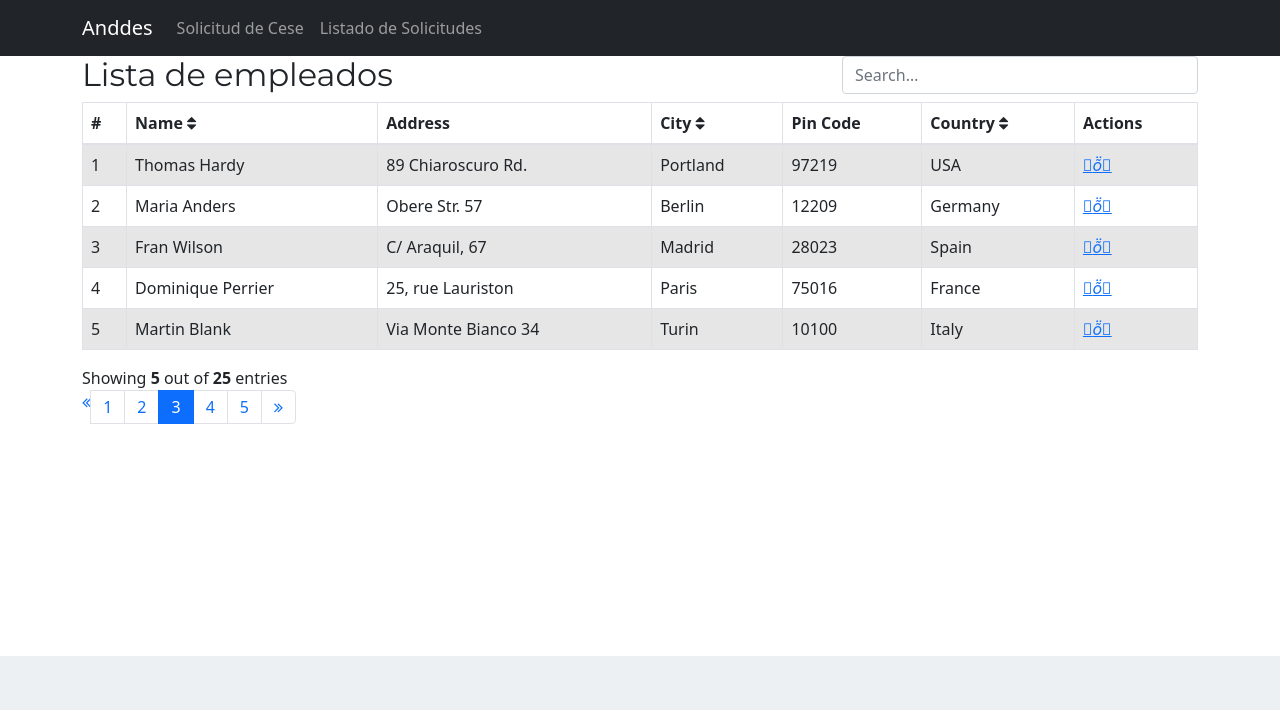
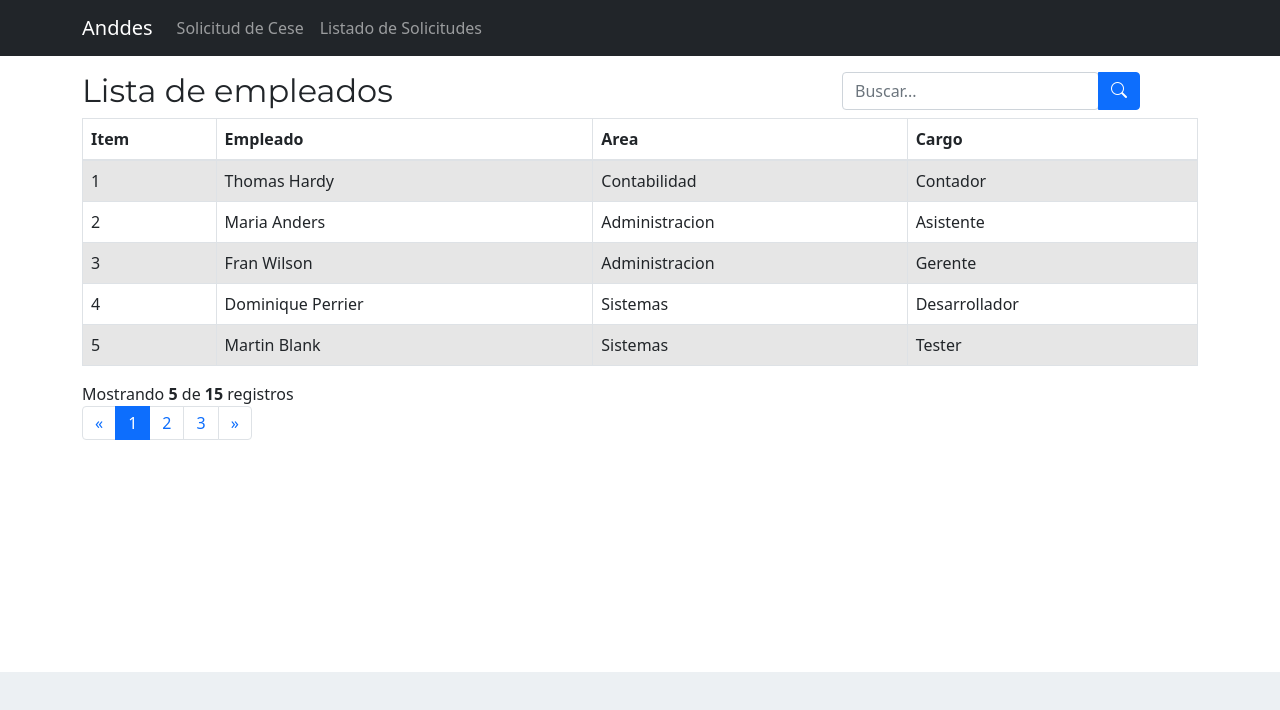
Before and after one commit to Juver-Malpartida/UPC_IS211_DesarrolloWeb, an Angular app in the folder Frontend/Proyecto/: page /listarempleados in a window 1280 px wide. Shown: the top 710 px of the page. Built offline with nearby package versions, Linux system fonts and the light colour scheme; a web font is replaced by a local one.

Commit message:
ListarEmpleadosComponent: Mejorar UI

```diff
--- a/Frontend/Proyecto/angular.json
+++ b/Frontend/Proyecto/angular.json
@@ -31,7 +31,8 @@
             ],
             "styles": [
               "src/styles.css",
-              "node_modules/bootstrap/dist/css/bootstrap.min.css"
+              "node_modules/bootstrap/dist/css/bootstrap.min.css",
+              "node_modules/bootstrap-icons/font/bootstrap-icons.css"
             ],
             "scripts": []
           },
--- a/Frontend/Proyecto/src/app/pages/listar-empleados/listar-empleados.component.html
+++ b/Frontend/Proyecto/src/app/pages/listar-empleados/listar-empleados.component.html
@@ -1,126 +1,84 @@
-<div class="container-xl">
-    <div class="table-responsive">
-        <div class="table-wrapper">
-            <div class="table-title">
+<div class="container my-3">
     <div class="row">
         <div class="col-sm-8">
             <h2>Lista de empleados</h2>
         </div>
         <div class="col-sm-4">
-                        <div class="search-box">
+            <div class="input-group">
+                <div class="form-inline">
+                    <input type="search" id="form1" class="form-control" placeholder="Buscar..." />
+                </div>
+                <button type="button" class="btn btn-primary">
                     <i class="bi bi-search"></i>
-                            <input type="text" class="form-control" placeholder="Search…">
+                </button>
             </div>
         </div>
     </div>
+    <div class="table-responsive">
+        <div class="table-wrapper">
+            <div class="table-title">
             </div>
             <table class="table table-striped table-hover table-bordered">
                 <thead>
                     <tr>
-                        <th>#</th>
-                        <th>Name <i class="fa fa-sort"></i></th>
-                        <th>Address</th>
-                        <th>City <i class="fa fa-sort"></i></th>
-                        <th>Pin Code</th>
-                        <th>Country <i class="fa fa-sort"></i></th>
-                        <th>Actions</th>
+                        <th>Item</th>
+                        <th>Empleado</th>
+                        <th>Area</th>
+                        <th>Cargo</th>
                     </tr>
                 </thead>
                 <tbody>
                     <tr>
                         <td>1</td>
                         <td>Thomas Hardy</td>
-                        <td>89 Chiaroscuro Rd.</td>
-                        <td>Portland</td>
-                        <td>97219</td>
-                        <td>USA</td>
-                        <td>
-                            <a href="#" class="view" title="" data-toggle="tooltip" data-original-title="View"><i
-                                    class="material-icons"></i></a>
-                            <a href="#" class="edit" title="" data-toggle="tooltip" data-original-title="Edit"><i
-                                    class="material-icons"></i></a>
-                            <a href="#" class="delete" title="" data-toggle="tooltip" data-original-title="Delete"><i
-                                    class="material-icons"></i></a>
-                        </td>
+                        <td>Contabilidad</td>
+                        <td>Contador</td>
                     </tr>
                     <tr>
                         <td>2</td>
                         <td>Maria Anders</td>
-                        <td>Obere Str. 57</td>
-                        <td>Berlin</td>
-                        <td>12209</td>
-                        <td>Germany</td>
-                        <td>
-                            <a href="#" class="view" title="" data-toggle="tooltip" data-original-title="View"><i
-                                    class="material-icons"></i></a>
-                            <a href="#" class="edit" title="" data-toggle="tooltip" data-original-title="Edit"><i
-                                    class="material-icons"></i></a>
-                            <a href="#" class="delete" title="" data-toggle="tooltip" data-original-title="Delete"><i
-                                    class="material-icons"></i></a>
-                        </td>
+                        <td>Administracion</td>
+                        <td>Asistente</td>
                     </tr>
                     <tr>
                         <td>3</td>
                         <td>Fran Wilson</td>
-                        <td>C/ Araquil, 67</td>
-                        <td>Madrid</td>
-                        <td>28023</td>
-                        <td>Spain</td>
-                        <td>
-                            <a href="#" class="view" title="" data-toggle="tooltip" data-original-title="View"><i
-                                    class="material-icons"></i></a>
-                            <a href="#" class="edit" title="" data-toggle="tooltip" data-original-title="Edit"><i
-                                    class="material-icons"></i></a>
-                            <a href="#" class="delete" title="" data-toggle="tooltip" data-original-title="Delete"><i
-                                    class="material-icons"></i></a>
-                        </td>
+                        <td>Administracion</td>
+                        <td>Gerente</td>
                     </tr>
                     <tr>
                         <td>4</td>
                         <td>Dominique Perrier</td>
-                        <td>25, rue Lauriston</td>
-                        <td>Paris</td>
-                        <td>75016</td>
-                        <td>France</td>
-                        <td>
-                            <a href="#" class="view" title="" data-toggle="tooltip" data-original-title="View"><i
-                                    class="material-icons"></i></a>
-                            <a href="#" class="edit" title="" data-toggle="tooltip" data-original-title="Edit"><i
-                                    class="material-icons"></i></a>
-                            <a href="#" class="delete" title="" data-toggle="tooltip" data-original-title="Delete"><i
-                                    class="material-icons"></i></a>
-                        </td>
+                        <td>Sistemas</td>
+                        <td>Desarrollador</td>
                     </tr>
                     <tr>
                         <td>5</td>
                         <td>Martin Blank</td>
-                        <td>Via Monte Bianco 34</td>
-                        <td>Turin</td>
-                        <td>10100</td>
-                        <td>Italy</td>
-                        <td>
-                            <a href="#" class="view" title="" data-toggle="tooltip" data-original-title="View"><i
-                                    class="material-icons"></i></a>
-                            <a href="#" class="edit" title="" data-toggle="tooltip" data-original-title="Edit"><i
-                                    class="material-icons"></i></a>
-                            <a href="#" class="delete" title="" data-toggle="tooltip" data-original-title="Delete"><i
-                                    class="material-icons"></i></a>
-                        </td>
+                        <td>Sistemas</td>
+                        <td>Tester</td>
                     </tr>
                 </tbody>
             </table>
             <div class="clearfix">
-                <div class="hint-text">Showing <b>5</b> out of <b>25</b> entries</div>
+                <div class="hint-text">Mostrando <b>5</b> de <b>15</b> registros</div>
+                <nav aria-label="Page navigation example">
                     <ul class="pagination">
-                    <li class="page-item disabled"><a href="#"><i class="fa fa-angle-double-left"></i></a></li>
-                    <li class="page-item"><a href="#" class="page-link">1</a></li>
-                    <li class="page-item"><a href="#" class="page-link">2</a></li>
-                    <li class="page-item active"><a href="#" class="page-link">3</a></li>
-                    <li class="page-item"><a href="#" class="page-link">4</a></li>
-                    <li class="page-item"><a href="#" class="page-link">5</a></li>
-                    <li class="page-item"><a href="#" class="page-link"><i class="fa fa-angle-double-right"></i></a>
+                        <li class="page-item">
+                            <a class="page-link" href="#" aria-label="Previous">
+                                <span aria-hidden="true">&laquo;</span>
+                            </a>
+                        </li>
+                        <li class="page-item active"><a class="page-link" href="#">1</a></li>
+                        <li class="page-item"><a class="page-link" href="#">2</a></li>
+                        <li class="page-item"><a class="page-link" href="#">3</a></li>
+                        <li class="page-item">
+                            <a class="page-link" href="#" aria-label="Next">
+                                <span aria-hidden="true">&raquo;</span>
+                            </a>
                         </li>
                     </ul>
+                </nav>
             </div>
         </div>
     </div>
```
Lines whose indentation alone changed are shown as unchanged.
